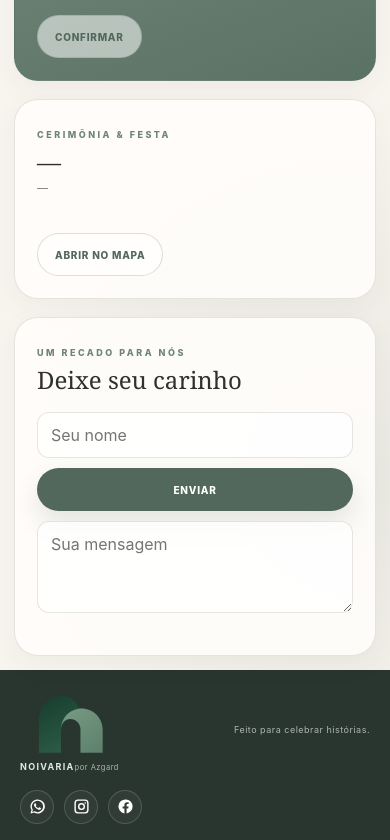
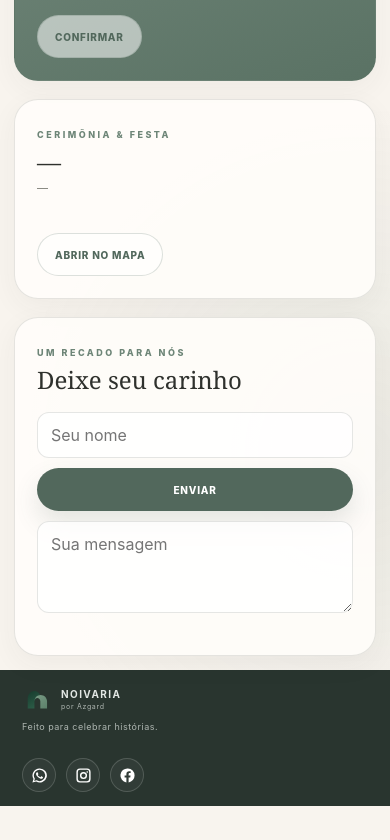
Before and after one commit to projetosph/asgard-wedding-api, a plain HTML site: page frontend/templates/template-03/template-03.html in a window 390 px wide. Shown: the part 959-1799 px from the top of the page. After the commit the page ends 1765 px from the top, so only its background shows below. Drawn offline with Linux system fonts and the light colour scheme.

Commit message:
Organiza rodapé do template 03

```diff
--- a/frontend/templates/template-03/template-03.css
+++ b/frontend/templates/template-03/template-03.css
@@ -308,3 +308,20 @@ input:focus,textarea:focus{border-color:rgba(82,104,92,.4);box-shadow:0 0 0 3px
 .product-card-actions, .gift-card-actions, .t1-actions {
   margin-top: auto;
 }
+
+
+/* ===== RODAPÉ NOIVARIA / AZGARD ===== */
+.t3-footer{min-height:72px;padding:14px max(22px,calc((100vw - 1180px)/2));gap:26px}
+.footer-brand{display:flex;align-items:center;gap:18px;min-width:0;flex-wrap:nowrap}
+.footer-brand-main{display:flex;align-items:center;gap:9px;white-space:nowrap}
+.footer-brand-main img{width:30px;height:30px;object-fit:contain}
+.footer-brand-main>div{display:grid;line-height:1.05}
+.footer-brand-main strong{font-size:10px;letter-spacing:1.4px}
+.footer-brand-main small{margin-top:4px;color:#aeb6b1;font-size:7px;letter-spacing:.7px}
+.footer-brand>span{white-space:nowrap;color:#aeb6b1}
+.footer-social{margin-left:auto}
+@media(max-width:640px){
+  .t3-footer{align-items:flex-start}
+  .footer-brand{width:100%;align-items:flex-start;flex-direction:column;gap:7px}
+  .footer-social{margin-left:0}
+}
```
